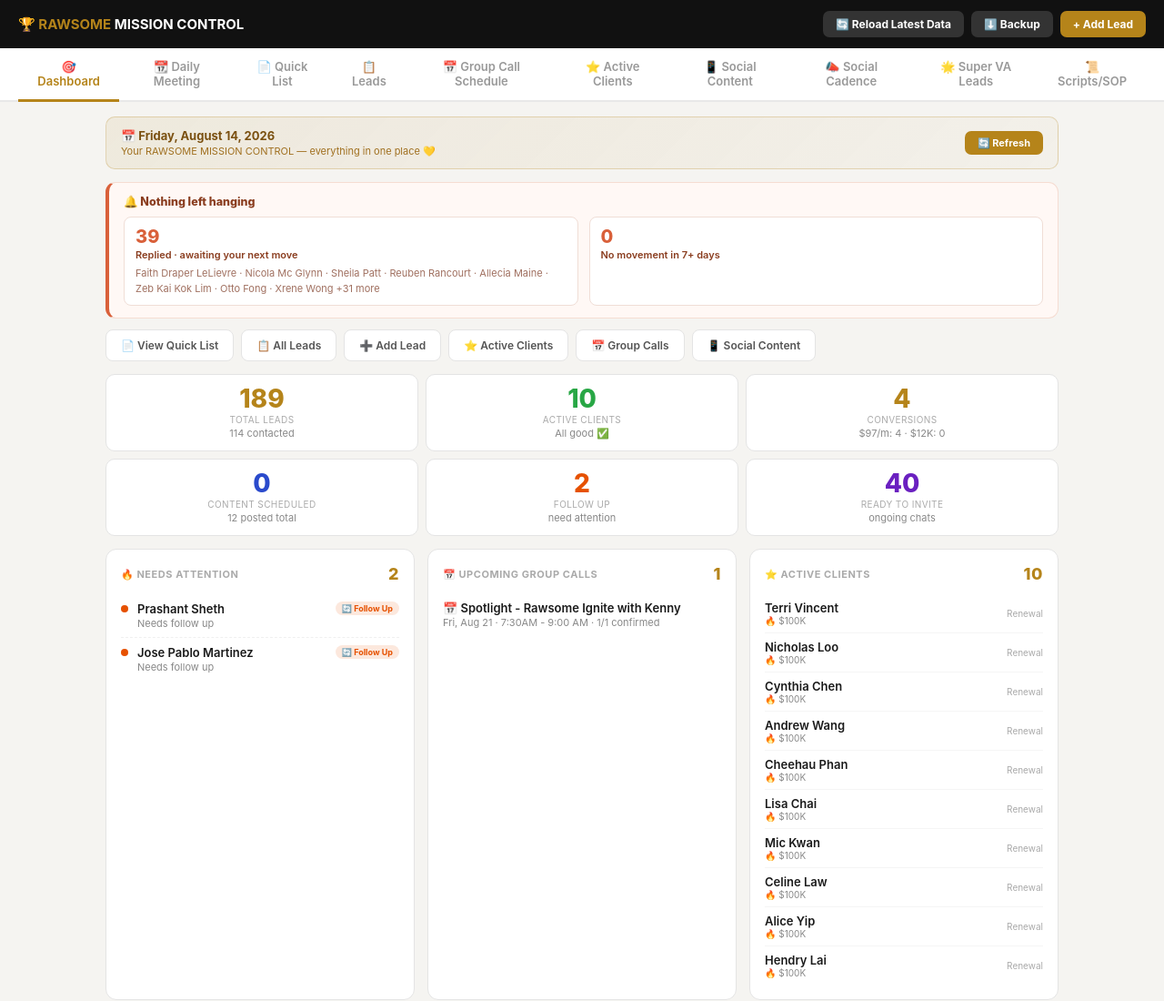
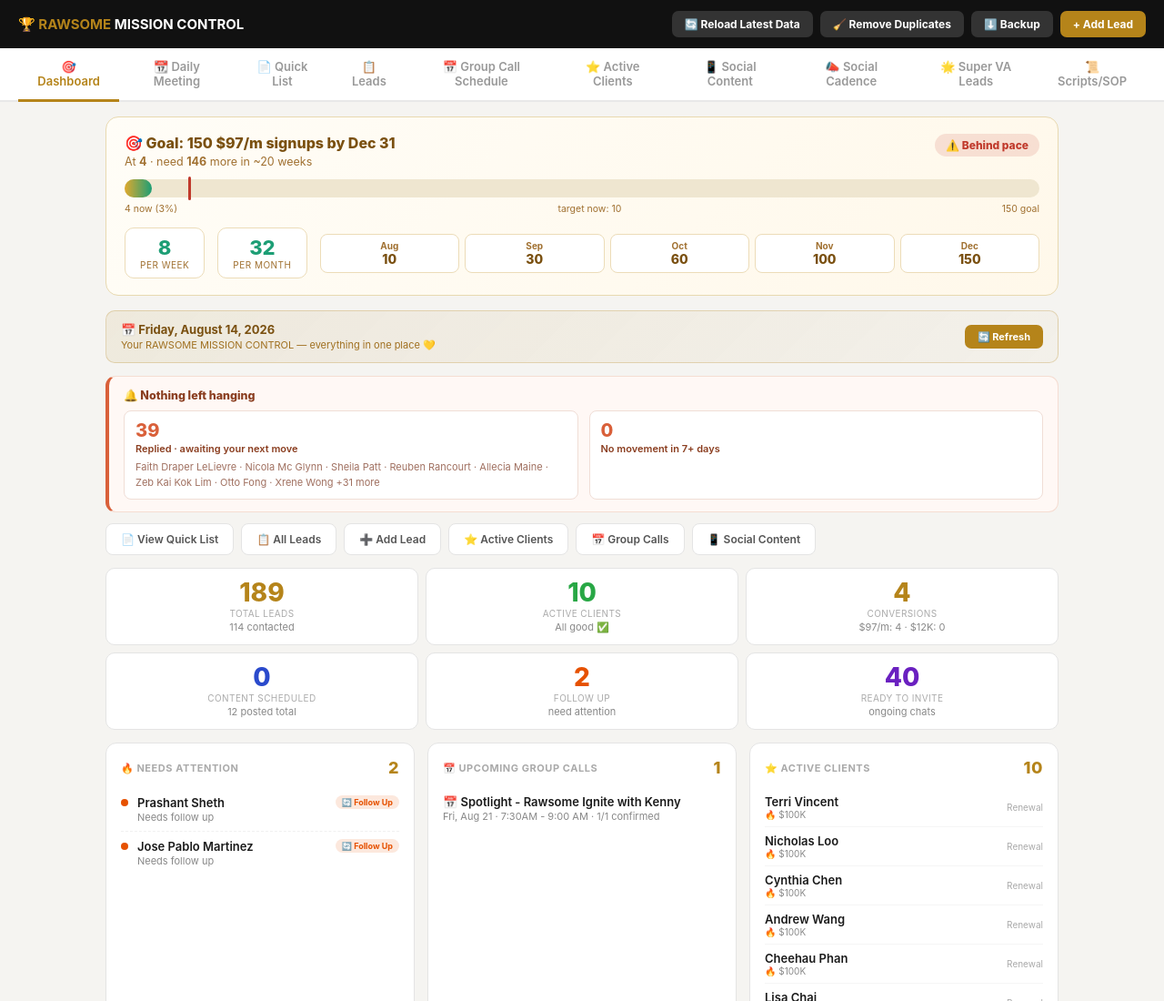
Before and after one commit to Rawsomeiignitte/leadstracker, a plain HTML site: page index.html in a window 1280 px wide. Shown: the top 1100 px of the page at 91% size. Drawn offline with Linux system fonts and the light colour scheme.

Commit message:
Add files via upload

```diff
--- a/index.html
+++ b/index.html
@@ -482,6 +482,26 @@ body{font-family:-apple-system,BlinkMacSystemFont,'Segoe UI',sans-serif;backgrou
 .cad-banner-tier{font-size:11px;font-weight:800;color:#fff;padding:2px 9px;border-radius:20px}
 .cad-banner-touch{font-size:12.5px;font-weight:800}
 .cad-banner-goal{font-size:11.5px;color:#555;line-height:1.4}
+
+.goal-card{background:linear-gradient(135deg,#fffdf7,#fff8ea);border:1.5px solid #e8d9b0;border-radius:14px;padding:18px 20px;margin-bottom:16px}
+.goal-top{display:flex;justify-content:space-between;align-items:flex-start;gap:12px;margin-bottom:12px}
+.goal-title{font-size:16px;font-weight:800;color:#7a5010}
+.goal-sub{font-size:12.5px;color:#a07030;margin-top:3px}
+.goal-status{font-size:12px;font-weight:800;padding:5px 12px;border-radius:20px;white-space:nowrap}
+.goal-bar{position:relative;height:20px;background:#efe6d0;border-radius:10px;overflow:visible;margin-bottom:6px}
+.goal-fill{height:100%;background:linear-gradient(90deg,#e0a92e,#1d9e75);border-radius:10px;transition:width .4s}
+.goal-target-mark{position:absolute;top:-3px;width:3px;height:26px;background:#c0392b;border-radius:2px}
+.goal-bar-labels{display:flex;justify-content:space-between;font-size:10.5px;color:#a07030;margin-bottom:14px}
+.goal-pace{display:flex;align-items:center;gap:14px;flex-wrap:wrap}
+.goal-pace-box{text-align:center;background:#fff;border:1px solid #ecdcb8;border-radius:10px;padding:8px 16px}
+.gpb-n{font-size:22px;font-weight:800;color:#1d9e75}
+.gpb-l{font-size:10px;color:#a07030;text-transform:uppercase;letter-spacing:.05em}
+.goal-ramp{display:flex;gap:6px;flex:1;min-width:220px}
+.grp{flex:1;text-align:center;background:#fff;border:1px solid #ecdcb8;border-radius:8px;padding:6px 2px}
+.grp-hit{background:#e6f6ef;border-color:#1d9e7555}
+.grp-m{font-size:10px;color:#a07030;font-weight:700}
+.grp-n{font-size:14px;font-weight:800;color:#7a5010}
+.grp-hit .grp-n{color:#1d9e75}
 </style>
 </head>
 <body>
@@ -491,6 +511,7 @@ body{font-family:-apple-system,BlinkMacSystemFont,'Segoe UI',sans-serif;backgrou
   <div class="save-badge" id="saveBadge"></div>
   <div class="topbar-btns">
     <button class="btn btn-dark" onclick="syncUpdates()">🔄 Reload Latest Data</button>
+    <button class="btn btn-dark" onclick="removeDuplicates()">🧹 Remove Duplicates</button>
     <button class="btn btn-dark" onclick="exportBackup()">⬇️ Backup</button>
     <button class="btn btn-gold" onclick="openAdd()">+ Add Lead</button>
   </div>
@@ -700,7 +721,7 @@ body{font-family:-apple-system,BlinkMacSystemFont,'Segoe UI',sans-serif;backgrou
 <script>
 const STORAGE_KEY = 'r1000_leads_v3';
 // Bump this whenever seed data (INITIAL) is updated so browsers refresh fields from seeds.
-const DATA_VERSION = '2026-08-13-dedup'
+const DATA_VERSION = '2026-08-13-goal';
 const DATA_VERSION_KEY = 'r1000_data_version';
 // Simplified pipeline — in sequence order
 const STATUS_LABELS = {
@@ -829,6 +850,45 @@ function exportBackup() {
 
 // Re-applies the latest known updates to whatever is in saved data.
 // Fixes cases where the saved copy is out of sync (e.g. Conversions showing 2 not 3).
+function removeDuplicates() {
+  // Merge any leads sharing the same normalized name into one record (no data lost).
+  function norm(s){ return (s||'').normalize('NFKD').replace(/[\u0300-\u036f]/g,'').toLowerCase().replace(/[^a-z0-9]/g,''); }
+  var byName = {}, order = [], dupCount = 0;
+  leads.forEach(function(l){
+    var k = norm(l.name);
+    if (!byName[k]) { byName[k] = l; order.push(k); }
+    else {
+      dupCount++;
+      var m = byName[k];
+      Object.keys(l).forEach(function(key){
+        if (key === 'id' || key === 'name') return;
+        var v = l[key];
+        if (typeof v === 'boolean') { m[key] = m[key] || v; }
+        else if (key === 'nurture_for') {
+          var pa = Array.isArray(m.nurture_for) ? m.nurture_for : (m.nurture_for ? [m.nurture_for] : []);
+          var da = Array.isArray(v) ? v : (v ? [v] : []);
+          m.nurture_for = pa.concat(da.filter(function(x){ return pa.indexOf(x) < 0; }));
+        }
+        else if (key === 'notes') {
+          var pn = m.notes || '';
+          if (v && pn.indexOf(v) < 0) m.notes = (pn + (pn.trim() ? '\n' : '') + v).trim();
+        }
+        else if ((m[key] === undefined || m[key] === null || m[key] === '' || m[key] === false) &&
+                 (v !== undefined && v !== null && v !== '' && v !== false)) {
+          m[key] = v;
+        }
+      });
+    }
+  });
+  if (dupCount === 0) { alert('✅ No duplicates found — your ' + leads.length + ' leads are all unique.'); return; }
+  var before = leads.length;
+  leads = order.map(function(k){ return byName[k]; });
+  save();
+  render(); renderStats();
+  if (typeof renderDashboard === 'function') renderDashboard();
+  alert('🧹 Removed ' + dupCount + ' duplicate record' + (dupCount===1?'':'s') + '.\n\nLeads: ' + before + ' → ' + leads.length + '\n(All flags, notes, and tags from duplicates were merged in — nothing lost.)');
+}
+
 function syncUpdates() {
   if (!confirm('Reload the latest data into this browser?\n\nThis refreshes leads, recordings, tiers, journey stages, FB-group flags, and nurture tags from the current file. Your data will match the latest version.')) return;
   var seedByName = {};
@@ -1837,7 +1897,39 @@ function renderDashboard() {
 
   var html = '';
 
-  // Today banner
+  // ── SIGNUPS GOAL TRACKER (150 by Dec 31, 2026) ──
+  (function(){
+    var GOAL = 150;
+    var current = leads.filter(function(l){ return l.step_r1000; }).length;
+    var end = new Date(2026,11,31);
+    var nowd = new Date();
+    var ramp = [ {m:'Aug',cum:10},{m:'Sep',cum:30},{m:'Oct',cum:60},{m:'Nov',cum:100},{m:'Dec',cum:150} ];
+    var mo = nowd.getMonth();
+    var expectedNow = mo<=7?10 : mo===8?30 : mo===9?60 : mo===10?100 : 150;
+    var weeksLeft = Math.max(1, Math.round((end - nowd)/(7*864e5)));
+    var perWeek = Math.max(0, Math.ceil((GOAL - current)/weeksLeft));
+    var perMonth = Math.max(0, Math.ceil((GOAL - current)/Math.max(1,(weeksLeft/4.33))));
+    var pct = Math.min(100, Math.round(current/GOAL*100));
+    var onTrack = current >= expectedNow;
+    var statusCol = onTrack ? '#1d9e75' : '#c0392b';
+    var statusTxt = onTrack ? '✅ On track' : '⚠️ Behind pace';
+    html += '<div class="goal-card">';
+    html += '<div class="goal-top"><div><div class="goal-title">🎯 Goal: 150 $97/m signups by Dec 31</div>' +
+      '<div class="goal-sub">At <b>' + current + '</b> · need <b>' + Math.max(0,GOAL-current) + '</b> more in ~' + weeksLeft + ' weeks</div></div>' +
+      '<div class="goal-status" style="background:' + statusCol + '22;color:' + statusCol + '">' + statusTxt + '</div></div>';
+    html += '<div class="goal-bar"><div class="goal-fill" style="width:' + pct + '%"></div>' +
+      '<div class="goal-target-mark" style="left:' + Math.min(100,Math.round(expectedNow/GOAL*100)) + '%"></div></div>';
+    html += '<div class="goal-bar-labels"><span>' + current + ' now (' + pct + '%)</span><span>target now: ' + expectedNow + '</span><span>150 goal</span></div>';
+    html += '<div class="goal-pace"><div class="goal-pace-box"><div class="gpb-n">' + perWeek + '</div><div class="gpb-l">per week</div></div>' +
+      '<div class="goal-pace-box"><div class="gpb-n">' + perMonth + '</div><div class="gpb-l">per month</div></div>';
+    html += '<div class="goal-ramp">';
+    ramp.forEach(function(r){
+      var hit = current >= r.cum;
+      html += '<div class="grp' + (hit?' grp-hit':'') + '"><div class="grp-m">' + r.m + '</div><div class="grp-n">' + r.cum + '</div></div>';
+    });
+    html += '</div></div></div>';
+  })();
+
   html += '<div class="today-banner">' +
     '<div><div style="font-size:13px;font-weight:700;color:#7a5010">📅 ' + today + '</div>' +
     '<div style="font-size:11px;color:#a07020;margin-top:2px">Your RAWSOME MISSION CONTROL — everything in one place 💛</div></div>' +
```
